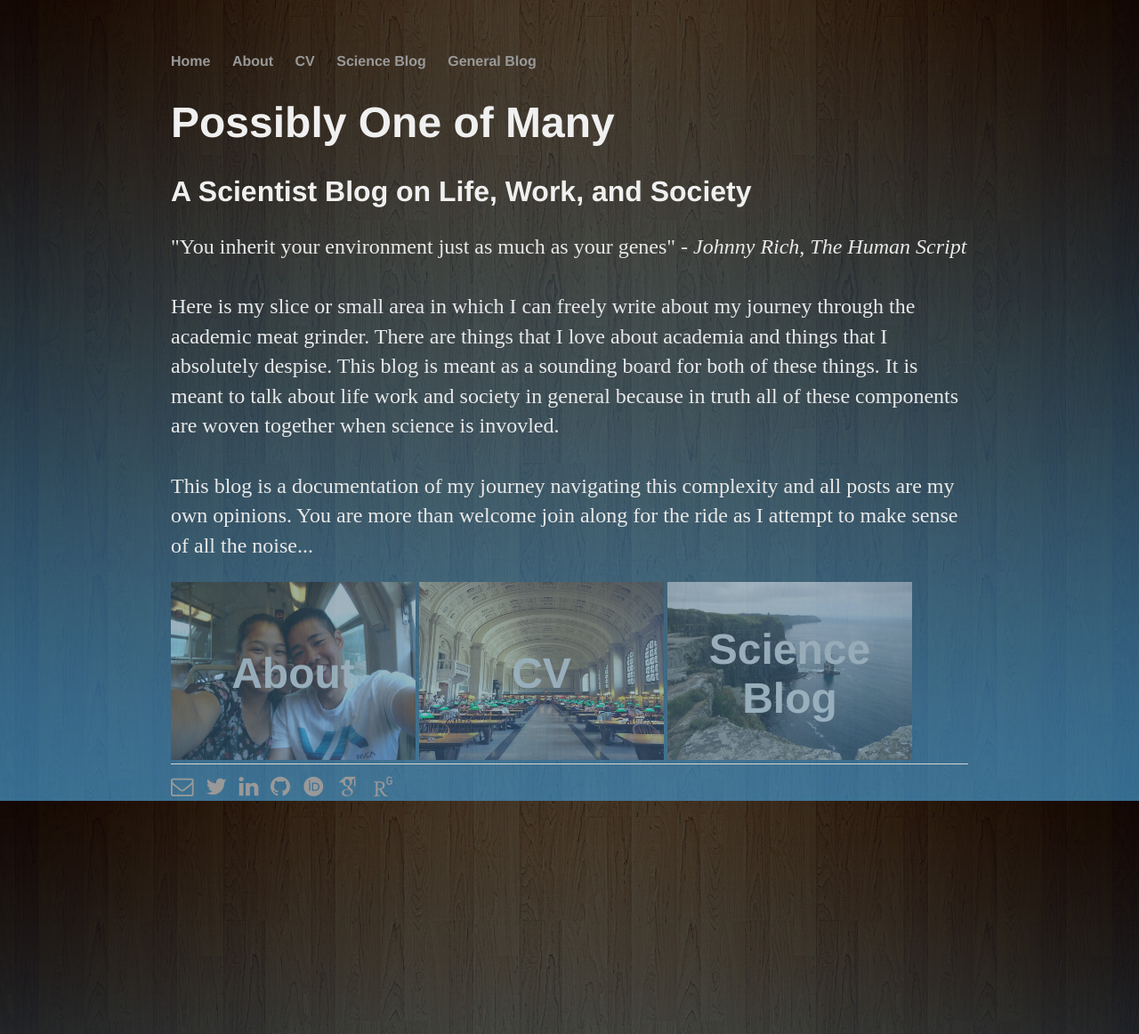
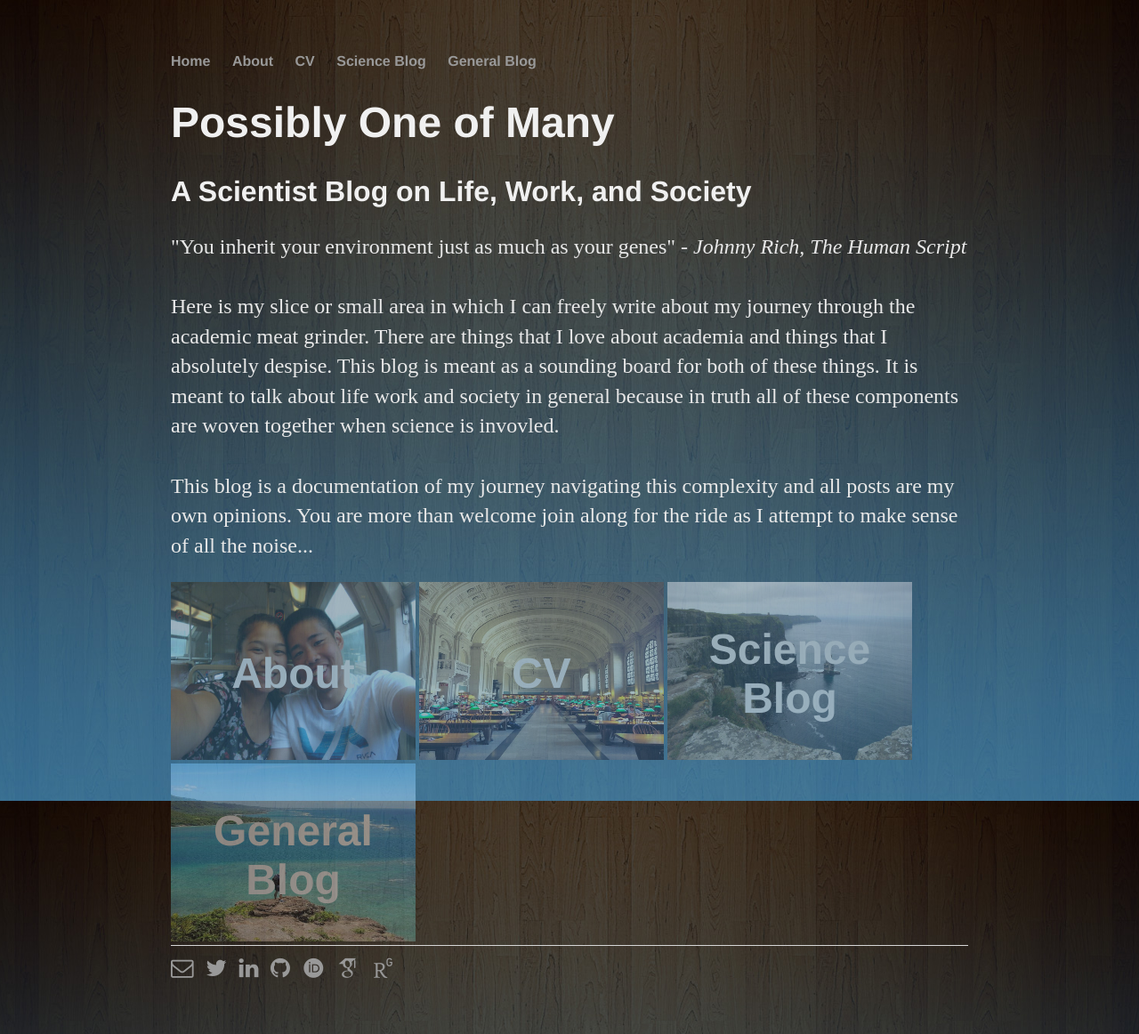
Before and after one commit to marcsze/marcsze.github.io, a Jekyll site: the page built from index.html, in a window 1280 px wide. Shown: the whole page at 89% size. Built offline with Jekyll 4.4.1, drawn with Linux system fonts in a browser that asks for light colours; some web fonts are replaced.

Commit message:
add gblog to clickable components

```diff
--- a/index.html
+++ b/index.html
@@ -39,5 +39,13 @@ title: Possibly One of Many
 		</a>
 		</div>
 
+
+	<div class="linkthumbnail">
+		<a href="/GeneralBlog"><img
+		src='{{ site.baseurl }}/images/gblog.jpg' width="275" height="200" alt="gblog" class="siteLink">
+		<div class="caption linkcontent"><h1>General Blog</h1></div>
+		</a>
+		</div>
+
 	</div>
 </div><!-- /.blurb -->
```
